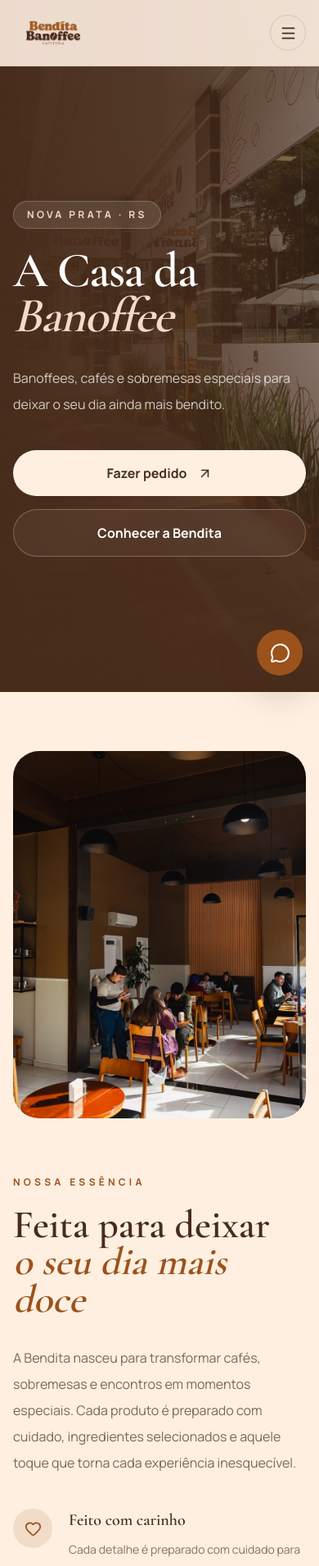
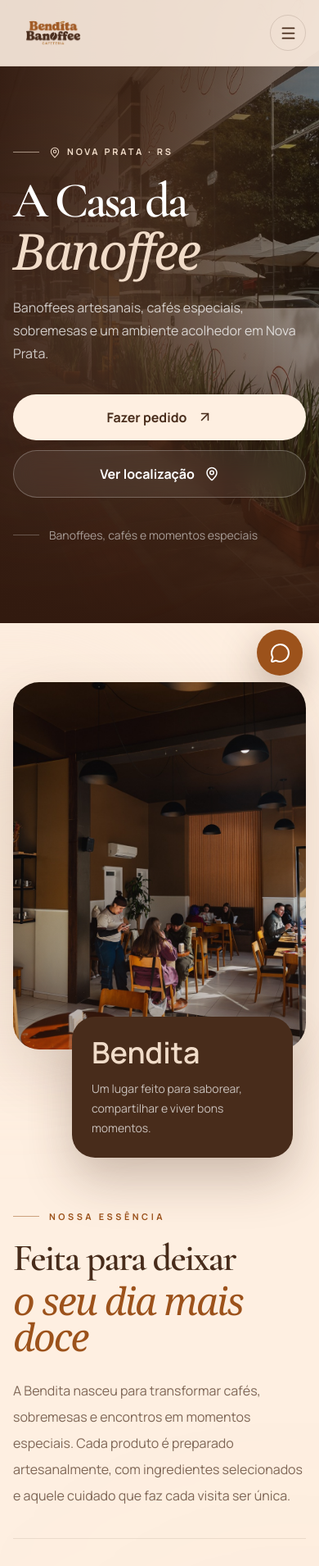
Before and after one commit to amandasouzamiss/benditabanoffee, a Next.js app: page / in a window 390 px wide. Shown: the top 1910 px of the page at 82% size. Built offline with nearby package versions, Linux system fonts and the light colour scheme.

Commit message:
Adiciona sexto destaque e ajusta seção de sabores

```diff
--- a/app/components/About.tsx
+++ b/app/components/About.tsx
@@ -10,48 +10,74 @@
     icon: Heart,
     title: "Feito com carinho",
     description:
-      "Cada detalhe é preparado com cuidado para tornar sua experiência especial.",
+      "Cada receita e cada detalhe são preparados com cuidado para tornar sua experiência especial.",
   },
   {
     icon: UtensilsCrossed,
     title: "Ingredientes selecionados",
     description:
-      "Receitas preparadas com qualidade, equilíbrio e muito sabor.",
+      "Produtos escolhidos com atenção para criar sabores equilibrados e sobremesas inesquecíveis.",
   },
   {
     icon: Sparkles,
-    title: "Momentos inesquecíveis",
+    title: "Momentos especiais",
     description:
-      "Um espaço pensado para encontros, conversas e boas lembranças.",
+      "Um espaço acolhedor para encontros, pausas, conversas e boas lembranças.",
   },
 ];
+
+const fadeUp = {
+  hidden: {
+    opacity: 0,
+    y: 28,
+  },
+  visible: {
+    opacity: 1,
+    y: 0,
+  },
+};
 
 export default function About() {
   return (
     <section
       id="sobre"
-      className="section-padding overflow-hidden bg-[#FEEFE1]"
+      className="section-padding relative overflow-hidden bg-[#FEEFE1]"
     >
-      <div className="container-site">
-        <div className="grid items-center gap-16 lg:grid-cols-2 lg:gap-24">
+      {/* Elementos decorativos */}
+      <div className="pointer-events-none absolute -left-36 top-24 h-80 w-80 rounded-full bg-[#F1DCC9]/70 blur-[120px]" />
+      <div className="pointer-events-none absolute -right-40 bottom-0 h-96 w-96 rounded-full bg-[#B27730]/[0.06] blur-[140px]" />
+
+      <div className="container-site relative">
+        <div className="grid items-center gap-16 lg:grid-cols-[0.92fr_1.08fr] lg:gap-24 xl:gap-32">
+          {/* Imagens */}
           <motion.div
-            initial={{ opacity: 0, x: -40 }}
+            initial={{ opacity: 0, x: -35 }}
             whileInView={{ opacity: 1, x: 0 }}
-            viewport={{ once: true, amount: 0.25 }}
-            transition={{ duration: 0.8 }}
-            className="relative"
+            viewport={{ once: true, amount: 0.2 }}
+            transition={{ duration: 0.8, ease: "easeOut" }}
+            className="relative mx-auto w-full max-w-xl lg:mx-0"
           >
-            <div className="relative aspect-[4/5] overflow-hidden rounded-[2rem]">
+            <div className="relative aspect-[4/5] overflow-hidden rounded-[2rem] shadow-[0_30px_70px_rgba(72,44,27,0.14)] sm:rounded-[2.5rem]">
               <Image
                 src="/images/about.jpg"
-                alt="Experiência Bendita Banoffee"
+                alt="Ambiente acolhedor da Bendita Banoffee"
                 fill
-                className="object-cover"
+                sizes="(max-width: 1024px) 100vw, 45vw"
+                className="object-cover transition duration-700 hover:scale-[1.025]"
               />
+
+              <div className="absolute inset-0 bg-gradient-to-t from-[#321A0F]/35 via-transparent to-transparent" />
             </div>
 
-            <div className="absolute -bottom-7 -right-3 hidden max-w-[250px] rounded-[1.75rem] bg-[#482C1B] p-7 text-white shadow-2xl sm:block">
-              <span className="font-[var(--font-title)] text-5xl font-semibold text-[#F1DCC9]">
+            {/* Selo sobreposto */}
+            <motion.div
+              initial={{ opacity: 0, y: 20 }}
+              whileInView={{ opacity: 1, y: 0 }}
+              viewport={{ once: true }}
+              transition={{ duration: 0.7, delay: 0.25 }}
+              className="relative -mt-10 ml-auto mr-4 max-w-[270px] rounded-[1.75rem] bg-[#482C1B] p-6 text-white shadow-[0_25px_60px_rgba(72,44,27,0.28)] sm:absolute sm:-bottom-8 sm:-right-7 sm:mt-0 sm:mr-0 sm:p-7"
+            >
+              <span className="font-[var(--font-title)] text-4xl font-semibold text-[#F1DCC9] sm:text-5xl">
                 Bendita
               </span>
 
@@ -59,52 +85,85 @@
                 Um lugar feito para saborear, compartilhar e viver bons
                 momentos.
               </p>
-            </div>
+            </motion.div>
 
-            <div className="absolute -left-12 top-16 hidden h-36 w-36 rounded-full border border-[#B27730]/30 lg:block" />
+            {/* Detalhe circular */}
+            <div className="pointer-events-none absolute -left-12 top-14 hidden h-36 w-36 rounded-full border border-[#B27730]/25 lg:block" />
+            <div className="pointer-events-none absolute -left-5 top-28 hidden h-3 w-3 rounded-full bg-[#B27730] lg:block" />
           </motion.div>
 
+          {/* Conteúdo */}
           <motion.div
-            initial={{ opacity: 0, x: 40 }}
-            whileInView={{ opacity: 1, x: 0 }}
-            viewport={{ once: true, amount: 0.25 }}
-            transition={{ duration: 0.8 }}
+            initial="hidden"
+            whileInView="visible"
+            viewport={{ once: true, amount: 0.2 }}
+            transition={{
+              staggerChildren: 0.1,
+              delayChildren: 0.05,
+            }}
           >
-            <span className="text-xs font-bold uppercase tracking-[0.35em] text-[#9C521B]">
-              Nossa essência
-            </span>
+            <motion.div variants={fadeUp} className="flex items-center gap-3">
+              <span className="h-px w-8 bg-[#9C521B]/50 sm:w-10" />
 
-            <h2 className="mt-5 text-5xl font-semibold leading-[0.95] text-[#482C1B] sm:text-6xl lg:text-7xl">
+              <span className="text-[0.68rem] font-bold uppercase tracking-[0.32em] text-[#9C521B] sm:text-xs">
+                Nossa essência
+              </span>
+            </motion.div>
+
+            <motion.h2
+              variants={fadeUp}
+              transition={{ duration: 0.7, ease: "easeOut" }}
+              className="mt-5 max-w-3xl text-[2.9rem] font-semibold leading-[0.95] tracking-[-0.04em] text-[#482C1B] sm:text-6xl lg:text-[4.4rem]"
+            >
               Feita para deixar
-              <span className="block italic text-[#9C521B]">
+              <span className="mt-2 block font-serif italic font-normal text-[#9C521B]">
                 o seu dia mais doce
               </span>
-            </h2>
+            </motion.h2>
 
-            <p className="mt-8 max-w-xl text-base leading-8 text-[#482C1B]/70 sm:text-lg">
+            <motion.p
+              variants={fadeUp}
+              transition={{ duration: 0.7, ease: "easeOut" }}
+              className="mt-7 max-w-xl text-base leading-8 text-[#482C1B]/70 sm:mt-8 sm:text-lg"
+            >
               {site.about}
-            </p>
+            </motion.p>
 
-            <div className="mt-10 grid gap-7">
-              {qualities.map((item) => {
+            <motion.div
+              variants={fadeUp}
+              transition={{ duration: 0.7, ease: "easeOut" }}
+              className="mt-9 h-px w-full max-w-xl bg-[#482C1B]/10"
+            />
+
+            <div className="mt-9 grid gap-7 sm:mt-10">
+              {qualities.map((item, index) => {
                 const Icon = item.icon;
 
                 return (
-                  <div key={item.title} className="flex gap-5">
-                    <div className="flex h-12 w-12 shrink-0 items-center justify-center rounded-full bg-[#F1DCC9] text-[#9C521B]">
-                      <Icon size={21} />
+                  <motion.div
+                    key={item.title}
+                    variants={fadeUp}
+                    transition={{
+                      duration: 0.65,
+                      delay: index * 0.05,
+                      ease: "easeOut",
+                    }}
+                    className="group flex gap-4 sm:gap-5"
+                  >
+                    <div className="flex h-12 w-12 shrink-0 items-center justify-center rounded-full border border-[#9C521B]/10 bg-[#F1DCC9] text-[#9C521B] transition duration-300 group-hover:-translate-y-0.5 group-hover:bg-[#482C1B] group-hover:text-[#F1DCC9]">
+                      <Icon size={20} strokeWidth={1.8} />
                     </div>
 
                     <div>
-                      <h3 className="text-xl font-semibold text-[#482C1B]">
+                      <h3 className="text-lg font-semibold text-[#482C1B] sm:text-xl">
                         {item.title}
                       </h3>
 
-                      <p className="mt-2 max-w-md text-sm leading-7 text-[#482C1B]/65">
+                      <p className="mt-1.5 max-w-lg text-sm leading-7 text-[#482C1B]/65">
                         {item.description}
                       </p>
                     </div>
-                  </div>
+                  </motion.div>
                 );
               })}
             </div>
--- a/app/components/Footer.tsx
+++ b/app/components/Footer.tsx
@@ -22,8 +22,7 @@
             </Link>
 
             <p className="mt-6 max-w-xs text-sm leading-7 text-white/55">
-              Banoffees, cafés e momentos especiais para deixar o seu dia ainda
-              mais bendito.
+            "Banoffees artesanais, cafés especiais, sobremesas e um ambiente acolhedor em Nova Prata."
             </p>
           </div>
 
--- a/app/components/Hero.tsx
+++ b/app/components/Hero.tsx
@@ -2,91 +2,148 @@
 
 import Image from "next/image";
 import Link from "next/link";
-import { ArrowDown, ArrowUpRight } from "lucide-react";
+import { ArrowDown, ArrowUpRight, MapPin } from "lucide-react";
 import { motion } from "framer-motion";
 import { site } from "../data/site";
+
+const fadeUp = {
+  hidden: {
+    opacity: 0,
+    y: 24,
+  },
+  visible: {
+    opacity: 1,
+    y: 0,
+  },
+};
 
 export default function Hero() {
   return (
     <section
       id="inicio"
-      className="relative min-h-screen overflow-hidden bg-[#482C1B] pt-20 text-white"
+      className="relative isolate min-h-[760px] overflow-hidden bg-[#482C1B] pt-20 text-white md:min-h-screen"
     >
-      <div className="absolute inset-0">
+      {/* Imagem de fundo */}
+      <div className="absolute inset-0 -z-20">
         <Image
           src="/images/hero.jpg"
-          alt="Banoffee da Bendita Banoffee"
+          alt="Banoffee artesanal da Bendita Banoffee"
           fill
           priority
-          className="object-cover opacity-55"
+          sizes="100vw"
+          className="object-cover object-[62%_center] md:object-center"
         />
-
-        <div className="absolute inset-0 bg-gradient-to-r from-[#482C1B] via-[#482C1B]/80 to-[#482C1B]/20" />
-        <div className="absolute inset-0 bg-gradient-to-t from-[#482C1B] via-transparent to-transparent" />
       </div>
 
-      <div className="container-site relative z-10 flex min-h-[calc(100vh-5rem)] items-center py-20">
-        <div className="max-w-3xl">
-          <motion.span
-            initial={{ opacity: 0, y: 16 }}
-            animate={{ opacity: 1, y: 0 }}
-            transition={{ duration: 0.6 }}
-            className="mb-6 inline-flex rounded-full border border-white/20 bg-white/10 px-4 py-2 text-xs font-bold uppercase tracking-[0.28em] text-[#F1DCC9] backdrop-blur"
+      {/* Camadas de contraste */}
+      <div className="absolute inset-0 -z-10 bg-[#2A160D]/30" />
+
+      <div className="absolute inset-0 -z-10 bg-gradient-to-r from-[#321A0F]/95 via-[#482C1B]/75 to-[#482C1B]/10 md:from-[#321A0F]/95 md:via-[#482C1B]/70 md:to-transparent" />
+
+      <div className="absolute inset-0 -z-10 bg-gradient-to-t from-[#321A0F] via-transparent to-[#321A0F]/20" />
+
+      {/* Luz suave decorativa */}
+      <div className="pointer-events-none absolute -left-28 top-1/3 -z-10 h-80 w-80 rounded-full bg-[#F1DCC9]/10 blur-[120px]" />
+
+      <div className="container-site flex min-h-[680px] items-center py-16 sm:py-20 md:min-h-[calc(100vh-5rem)]">
+        <motion.div
+          initial="hidden"
+          animate="visible"
+          transition={{
+            staggerChildren: 0.1,
+            delayChildren: 0.1,
+          }}
+          className="w-full max-w-4xl"
         >
+          <motion.div
+            variants={fadeUp}
+            transition={{ duration: 0.6, ease: "easeOut" }}
+            className="mb-6 flex items-center gap-3"
+          >
+            <span className="h-px w-8 bg-[#F1DCC9]/60 sm:w-12" />
+
+            <span className="inline-flex items-center gap-2 text-[0.68rem] font-bold uppercase tracking-[0.26em] text-[#F1DCC9] sm:text-xs">
+              <MapPin size={14} strokeWidth={1.8} />
               Nova Prata · RS
-          </motion.span>
+            </span>
+          </motion.div>
 
           <motion.h1
-            initial={{ opacity: 0, y: 24 }}
-            animate={{ opacity: 1, y: 0 }}
-            transition={{ duration: 0.75, delay: 0.1 }}
-            className="max-w-3xl text-6xl font-semibold leading-[0.92] tracking-tight sm:text-7xl lg:text-[7.5rem]"
+            variants={fadeUp}
+            transition={{ duration: 0.75, ease: "easeOut" }}
+            className="max-w-[11ch] text-[3.8rem] font-semibold leading-[0.88] tracking-[-0.055em] sm:text-7xl md:text-8xl lg:text-[7.25rem] xl:text-[8rem]"
           >
             A Casa da
-            <span className="block italic text-[#F1DCC9]">Banoffee</span>
+            <span className="mt-2 block font-serif italic font-normal tracking-[-0.035em] text-[#F1DCC9] sm:mt-3">
+              Banoffee
+            </span>
           </motion.h1>
 
           <motion.p
-            initial={{ opacity: 0, y: 24 }}
-            animate={{ opacity: 1, y: 0 }}
-            transition={{ duration: 0.75, delay: 0.2 }}
-            className="mt-8 max-w-xl text-base leading-8 text-white/75 sm:text-lg"
+            variants={fadeUp}
+            transition={{ duration: 0.75, ease: "easeOut" }}
+            className="mt-7 max-w-xl text-base leading-7 text-white/75 sm:mt-8 sm:text-lg sm:leading-8"
           >
             {site.description}
           </motion.p>
 
           <motion.div
-            initial={{ opacity: 0, y: 24 }}
-            animate={{ opacity: 1, y: 0 }}
-            transition={{ duration: 0.75, delay: 0.3 }}
-            className="mt-10 flex flex-col gap-4 sm:flex-row"
+            variants={fadeUp}
+            transition={{ duration: 0.75, ease: "easeOut" }}
+            className="mt-9 flex flex-col gap-3 sm:mt-10 sm:flex-row sm:items-center"
           >
             <Link
               href={site.ordersUrl}
-              className="inline-flex items-center justify-center gap-3 rounded-full bg-[#FEEFE1] px-7 py-4 font-bold text-[#482C1B] transition hover:bg-white"
+              target="_blank"
+              rel="noopener noreferrer"
+              className="group inline-flex min-h-14 items-center justify-center gap-3 rounded-full bg-[#FEEFE1] px-7 py-4 font-bold text-[#482C1B] shadow-[0_18px_50px_rgba(30,15,8,0.28)] transition duration-300 hover:-translate-y-0.5 hover:bg-white hover:shadow-[0_22px_60px_rgba(30,15,8,0.36)]"
             >
               Fazer pedido
-              <ArrowUpRight size={19} />
+
+              <ArrowUpRight
+                size={19}
+                className="transition-transform duration-300 group-hover:translate-x-0.5 group-hover:-translate-y-0.5"
+              />
             </Link>
 
             <Link
-              href="#sobre"
-              className="inline-flex items-center justify-center gap-3 rounded-full border border-white/25 bg-white/5 px-7 py-4 font-bold text-white backdrop-blur transition hover:bg-white/10"
+              href="#localizacao"
+              className="inline-flex min-h-14 items-center justify-center gap-3 rounded-full border border-white/25 bg-white/[0.07] px-7 py-4 font-bold text-white backdrop-blur-md transition duration-300 hover:-translate-y-0.5 hover:border-white/40 hover:bg-white/15"
             >
-              Conhecer a Bendita
+              Ver localização
+              <MapPin size={18} />
             </Link>
           </motion.div>
-        </div>
+
+          <motion.div
+            variants={fadeUp}
+            transition={{ duration: 0.75, ease: "easeOut" }}
+            className="mt-9 flex items-center gap-3 text-sm text-white/55 sm:mt-10"
+          >
+            <span className="h-px w-8 bg-white/25" />
+            Banoffees, cafés e momentos especiais
+          </motion.div>
+        </motion.div>
       </div>
 
+      <motion.div
+        animate={{ y: [0, 7, 0] }}
+        transition={{
+          duration: 2,
+          repeat: Infinity,
+          ease: "easeInOut",
+        }}
+        className="absolute bottom-7 left-1/2 z-10 hidden -translate-x-1/2 md:block"
+      >
         <Link
           href="#sobre"
-        aria-label="Ir para a próxima seção"
-        className="absolute bottom-8 left-1/2 z-10 hidden -translate-x-1/2 flex-col items-center gap-2 text-xs font-bold uppercase tracking-[0.25em] text-white/60 md:flex"
+          aria-label="Conhecer a história da Bendita"
+          className="flex flex-col items-center gap-2 text-[0.65rem] font-bold uppercase tracking-[0.28em] text-white/50 transition hover:text-white/80"
         >
           Descubra
           <ArrowDown size={18} />
         </Link>
+      </motion.div>
     </section>
   );
 }
--- a/app/data/site.ts
+++ b/app/data/site.ts
@@ -1,28 +1,36 @@
 export const site = {
   name: "Bendita Banoffee",
+
   slogan: "A Casa da Banoffee",
 
   description:
-    "Banoffees, cafés e sobremesas especiais para deixar o seu dia ainda mais bendito.",
+    "Banoffees artesanais, cafés especiais, sobremesas e um ambiente acolhedor em Nova Prata.",
 
   about:
-    "A Bendita nasceu para transformar cafés, sobremesas e encontros em momentos especiais. Cada produto é preparado com cuidado, ingredientes selecionados e aquele toque que torna cada experiência inesquecível.",
+    "A Bendita nasceu para transformar cafés, sobremesas e encontros em momentos especiais. Cada produto é preparado artesanalmente, com ingredientes selecionados e aquele cuidado que faz cada visita ser única.",
 
   instagram: "https://www.instagram.com/benditabanoffeenp/",
 
   ordersUrl: "https://benditabanoffee.saipos.com/",
-  whatsappUrl: "#",
-  mapsUrl: "https://www.google.com/maps/place/Bendita+Banoffee/data=!4m2!3m1!1s0x0:0x87f917e239eb60f7?sa=X&ved=1t:2428&ictx=111",
 
-  address: "Tv. Ângelo Lorencet, 31 - Centro, Nova Prata - RS",
+  whatsappUrl: "https://wa.me/5554996852328",
+
+  mapsUrl:
+    "https://www.google.com/maps/place/Bendita+Banoffee/data=!4m2!3m1!1s0x0:0x87f917e239eb60f7?sa=X&ved=1t:2428&ictx=111",
+
+  mapsEmbed:
+    "https://www.google.com/maps?q=Travessa%20%C3%82ngelo%20Lorencet%2027,%20Centro,%20Nova%20Prata,%20RS&output=embed",
+
+  address:
+    "Bendita Banoffee\nTravessa Ângelo Lorencet, 27\nCentro • Nova Prata/RS",
 
   hours: [
-    "Segunda, Quarta a sexta: 13:30 as 19:30",
-    "Sábado e domingo: 14:00 as 20:00",
-    "Terça-feira: Fechado"
+    "Segunda, quarta, quinta e sexta • 13h30 às 19h30",
+    "Sábado e domingo • 14h às 20h",
+    "Terça-feira • Fechado",
   ],
 
-  phone: "Telefone a confirmar",
+  phone: "(54) 99685-2328",
 };
 
 export const navigation = [
@@ -38,46 +46,53 @@
   {
     title: "Banoffees",
     description:
-      "A combinação perfeita entre banana, doce de leite, creme e muito sabor.",
+      "Banoffees artesanais preparadas com banana, doce de leite, creme e muito carinho.",
     image: "/images/banoffee.jpg",
   },
   {
     title: "Cafés",
     description:
-      "Cafés preparados para acompanhar seus melhores momentos durante o dia.",
+      "Cafés especiais preparados para acompanhar cada momento do seu dia.",
     image: "/images/cafe.jpg",
   },
   {
     title: "Sobremesas",
     description:
-      "Doces especiais, preparados com cuidado para deixar qualquer ocasião mais feliz.",
+      "Sobremesas artesanais que transformam qualquer pausa em uma experiência.",
     image: "/images/sobremesa.jpg",
   },
   {
     title: "Salgados",
     description:
-      "Opções saborosas para uma pausa rápida, um café ou um encontro especial.",
+      "Opções salgadas perfeitas para um café, almoço leve ou encontro especial.",
     image: "/images/salgados.jpg",
   },
   {
     title: "Bebidas geladas",
     description:
-      "Bebidas cremosas, refrescantes e cheias de personalidade.",
+      "Bebidas cremosas e refrescantes para todas as estações.",
     image: "/images/bebidas.jpg",
   },
+  {
+  title: "Encomendas",
+  description:
+    "Tortas e sobremesas especiais para aniversários, encontros e celebrações.",
+  image: "/images/orders.jpg",
+},
 ];
+
 
 export const reviews = [
   {
-    name: "Cliente Bendita",
-    text: "Um ambiente lindo, acolhedor e com sobremesas maravilhosas.",
+    name: "Amanda Souza",
+    text: "Ambiente aconchegante, atendimento excelente e a melhor banoffee da região.",
   },
   {
-    name: "Cliente Bendita",
-    text: "A banoffee é incrível e o atendimento faz toda a diferença.",
+    name: "Maria S.",
+    text: "Tudo muito bonito, cafés deliciosos e sobremesas impecáveis.",
   },
   {
-    name: "Cliente Bendita",
-    text: "Lugar perfeito para tomar um café e aproveitar com calma.",
+    name: "JoãoP",
+    text: "Um lugar perfeito para conversar, relaxar e aproveitar um bom café.",
   },
 ];
--- a/app/layout.tsx
+++ b/app/layout.tsx
@@ -16,7 +16,7 @@
 export const metadata: Metadata = {
   title: "Bendita Banoffee | A Casa da Banoffee",
   description:
-    "Banoffees, cafés e sobremesas especiais em Nova Prata. Conheça a experiência Bendita Banoffee.",
+"Banoffees artesanais, cafés especiais, sobremesas e um ambiente acolhedor em Nova Prata.",
 };
 
 export default function RootLayout({
```
Also changed, not shown: app/components/Highlights.tsx (+51 -19 lines), app/components/Location.tsx (+76 -42 lines). Lines whose indentation alone changed are shown as unchanged.
